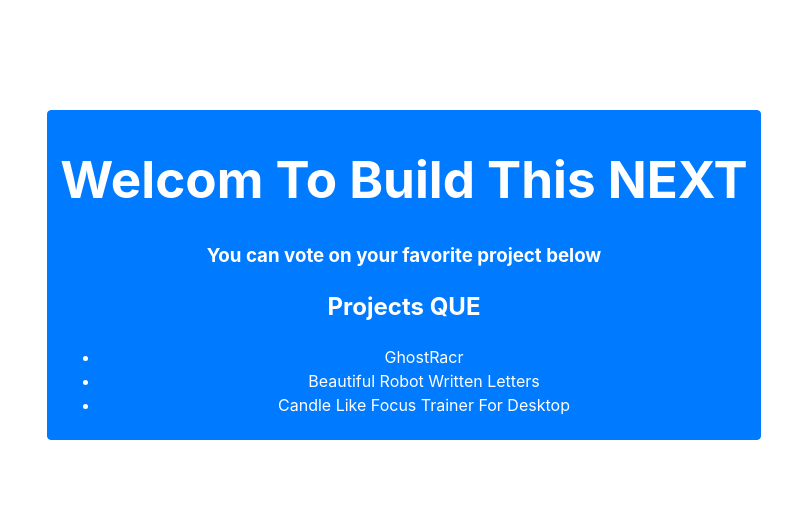
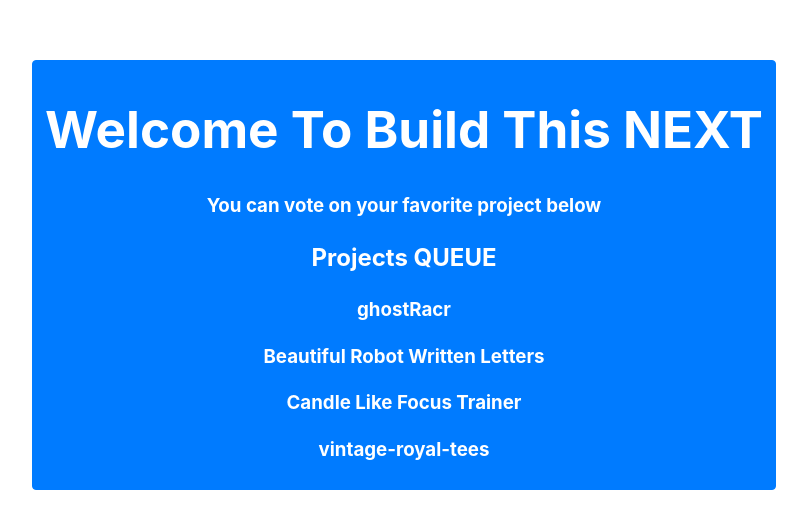
Before and after one commit to pmrprdc/buildthisnextv2, a React (Vite) app: page / in a window 1280 px wide. Shown: the part 125-654 px from the top of the page, without its empty margins (236-1043 px from the left). Built offline with nearby package versions, Linux system fonts and the light colour scheme.

Commit message:
app is now mapping items

```diff
--- a/src/App.tsx
+++ b/src/App.tsx
@@ -29,26 +29,19 @@ const items = [
 
 
 function App() {
-
   return (
     <>
-     <AppDiv>
-      <h1>Welcom To Build This NEXT</h1>
-      <h3>You can vote on your favorite project below</h3>
+      <AppDiv>
+        <h1>Welcome To Build This NEXT</h1>
+        <h3>You can vote on your favorite project below</h3>
 
-      <h2>Projects QUE</h2>
-      <ul>
-        <li>
-          GhostRacr
-        </li>
-        <li>
-          Beautiful Robot Written Letters
-        </li>
-        <li>
-          Candle Like Focus Trainer For Desktop
-        </li>
-      </ul>
-     </AppDiv>
+        <h2>Projects QUEUE</h2>
+
+        {/* Rendering items as h3 */}
+        {items.map((item, index) => (
+          <h3 key={index}>{item}</h3>
+        ))}
+      </AppDiv>
     </>
   )
 }
```
